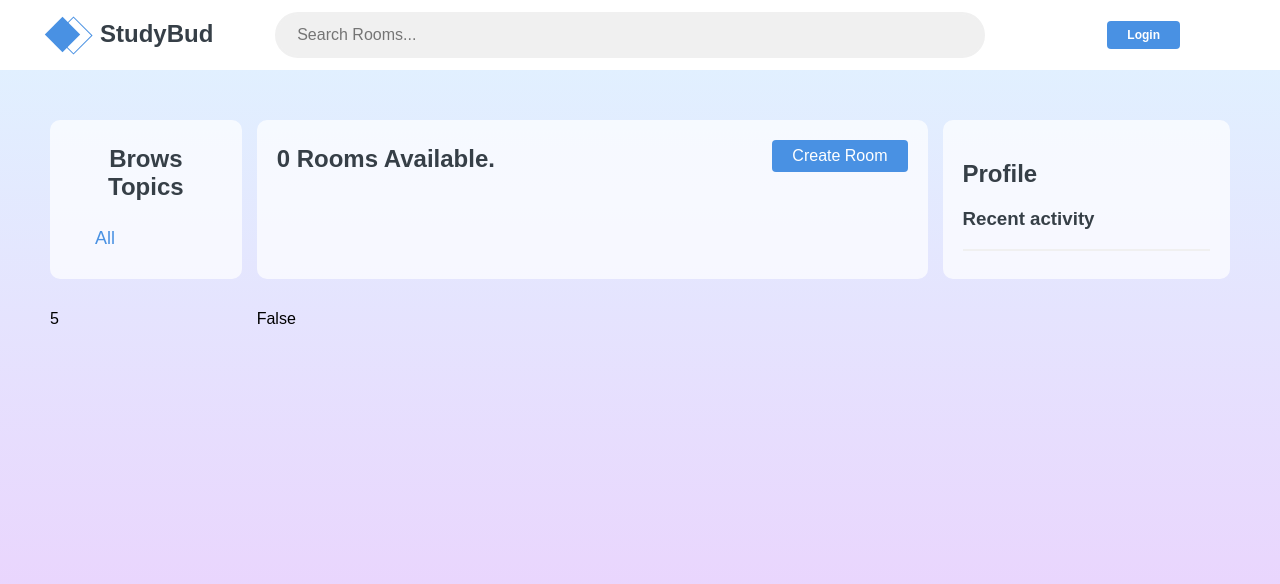
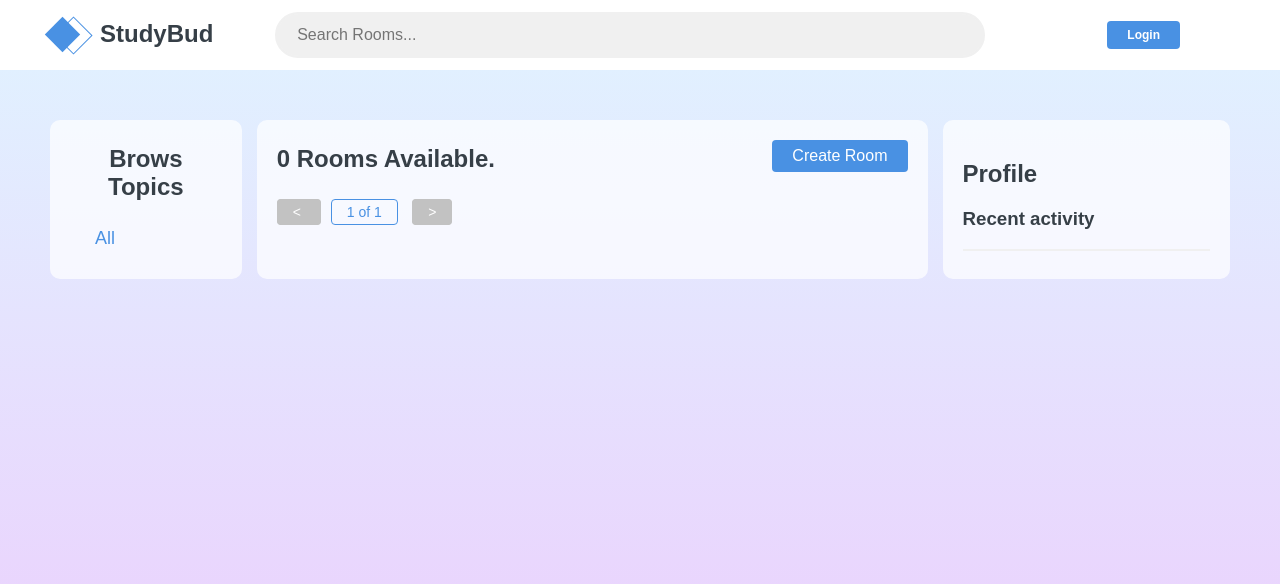
Before and after one commit to sajidurshajib/django-7h, a Django app: page / in a window 1280 px wide. Shown: the top 584 px of the page. Run offline with Django 4.2, Linux system fonts and the light colour scheme; data that the repository does not hold is empty.

Commit message:
done: pagination components

```diff
--- /dev/null
+++ b/studybud/base/templates/base/components/paginator.html
@@ -0,0 +1,15 @@
+<div class="paginator">
+    {% if rooms.has_previous %}
+        <a href="{% url 'home' %}?page={{ rooms.previous_page_number }}"> < </a>
+    {% else %}
+        <a href="" class="paginator-disable"> < </a>
+    {% endif %}
+
+    <span>{{ rooms.number }} of {{ room_paginate.num_pages }}</span>
+
+    {% if rooms.has_next %}
+        <a href="{% url 'home' %}?page={{ rooms.next_page_number }}"> > </a>
+    {% else %}
+        <a href="" class="paginator-disable"> > </a>
+    {% endif %}
+</div>
--- a/studybud/base/templates/base/home.html
+++ b/studybud/base/templates/base/home.html
@@ -14,6 +14,7 @@
         <a href="{% url 'create-room' %}" class="btn btn-blue round-4px create-room-btn">Create Room</a>
         <h2>{{rooms_count}} Rooms Available.</h2>
         {% include 'base/components/feed.html' %}
+        {% include 'base/components/paginator.html' %}
     </div>
 
     <div>
@@ -27,8 +28,7 @@
         {% include 'base/components/recent_activity.html' %}
     </div>
 
-    <p>{{ room_paginate.per_page }}</p>
-    <p>{{ rooms.has_next }}</p>
+
 
 </div>
 
--- a/studybud/base/views.py
+++ b/studybud/base/views.py
@@ -83,19 +83,19 @@ def userProfile(request, id):
 def home(request):
     q = request.GET.get('q') if request.GET.get('q') != None else ''
 
-    rooms = Room.objects.filter(Q(topic__name__icontains=q) | Q(name__icontains=q) | Q(description__icontains=q))
+    rooms_query = Room.objects.filter(Q(topic__name__icontains=q) | Q(name__icontains=q) | Q(description__icontains=q))
 
     # for paginations
-    page = request.GET.get('page')
+    page = request.GET.get('page') if request.GET.get('page') != None else 1
     limit = request.GET.get('limit') if request.GET.get('limit') != None else 5
-    rooms_paginate = Paginator(rooms, limit)
-    rooms_then = rooms_paginate.get_page(page)
+    rooms_paginate = Paginator(rooms_query, limit)
+    rooms = rooms_paginate.get_page(page)
 
     topics = Topic.objects.all()
-    rooms_count = rooms.count()
+    rooms_count = rooms_query.count()
 
     room_message = Message.objects.filter(Q(room__topic__name__icontains=q))
-    return render(request, 'base/home.html', {"rooms": rooms_then, "room_paginate": rooms_paginate, "topics": topics, "rooms_count": rooms_count, "room_message": room_message})
+    return render(request, 'base/home.html', {"rooms": rooms, "room_paginate": rooms_paginate, "topics": topics, "rooms_count": rooms_count, "room_message": room_message})
 
 
 def room(request, id):
--- a/studybud/static/styles/main.css
+++ b/studybud/static/styles/main.css
@@ -170,6 +170,7 @@ hr{
     grid-template-columns: minmax(0, 2fr) minmax(0,7fr) minmax(0, 3fr);
     gap: 15px;
     margin-top: 50px;
+    padding-bottom: 50px;
 }
 .home-wrapper > div{
     background-color: rgba(255, 255, 255, 0.7);
@@ -183,6 +184,39 @@ hr{
 .create-room-btn{
     float: right;
 }
+
+/*
+==================
+    Paginator
+==================
+*/
+.paginator{
+    margin: 30px auto;
+}
+.paginator > span{
+    color: var(--blue);
+    font-size: 14px;
+    margin: 0 10px;
+    border: 1px solid var(--blue);
+    padding: 4px 15px;
+    border-radius: 4px;
+}
+.paginator > a{
+    color: var(--white);
+    background: var(--blue);
+    font-size: 14px;
+    border: 1px solid var(--blue);
+    padding: 4px 15px;
+    border-radius: 4px;
+}
+.paginator > a.paginator-disable{
+    pointer-events: none;
+    color: var(--white);
+    border: 1px solid var(--grey);
+    background: var(--grey);
+}
+
+
 
 /*
 ====================
```
